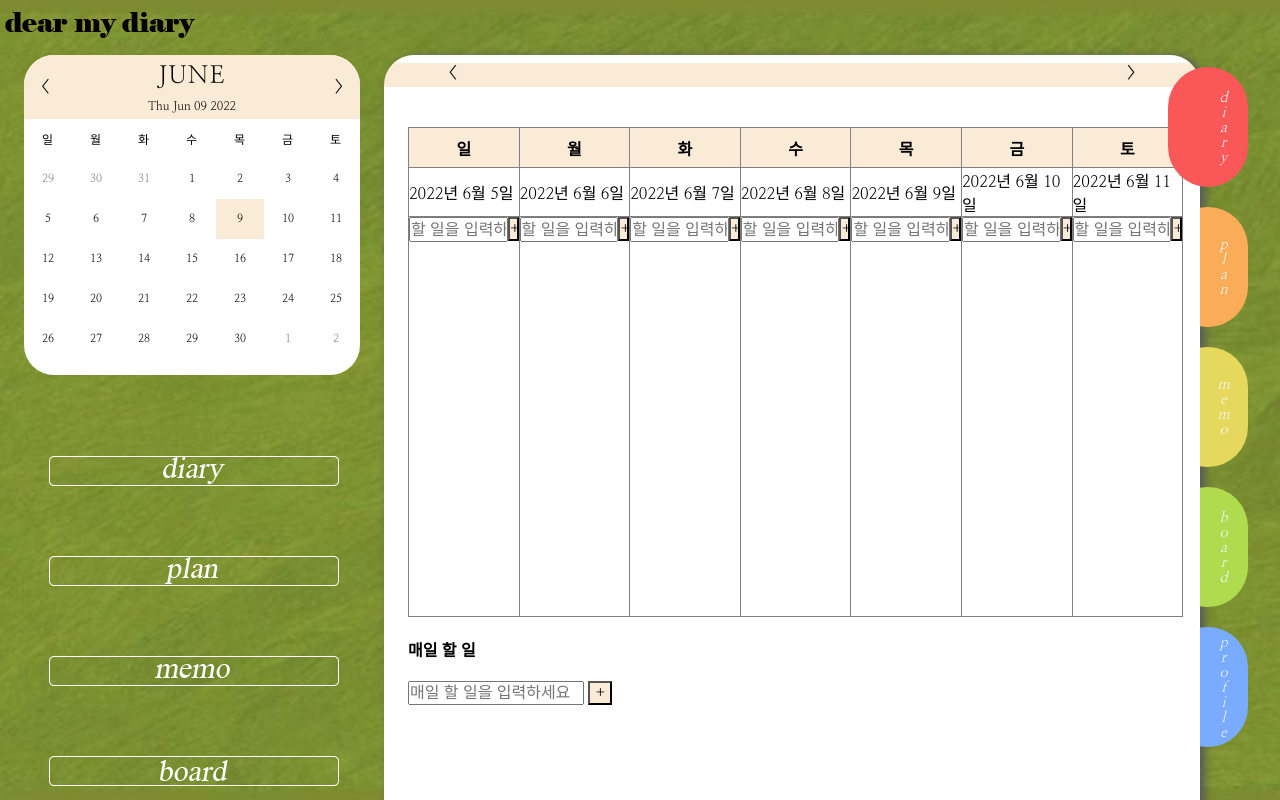
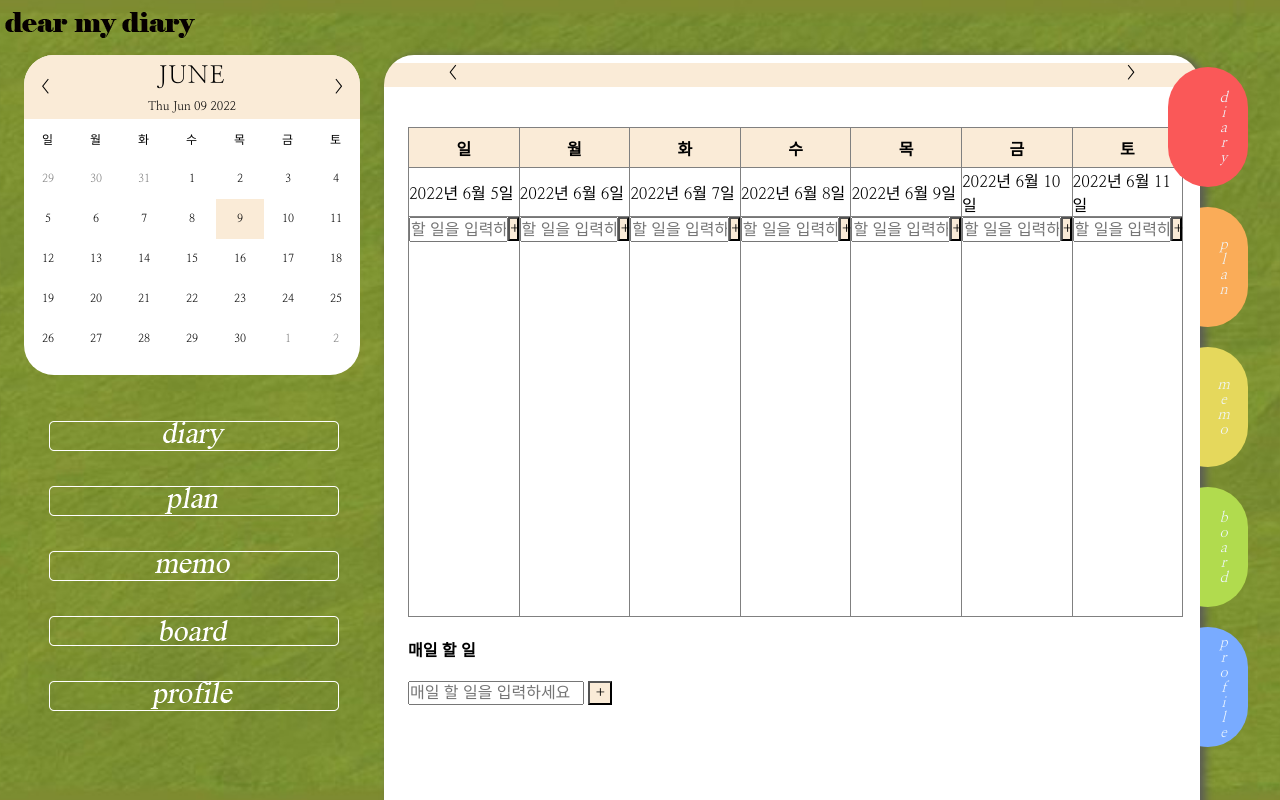
Before and after one commit to SooY2/diary, a plain HTML site: page diary_page/diarypage_table.html in a window 1280 px wide. Shown: the top 800 px of the page. Drawn offline with nearby package versions, Linux system fonts and the light colour scheme.

Commit message:
Update diarypage_table.html

```diff
--- a/diary_page/diarypage_table.html
+++ b/diary_page/diarypage_table.html
@@ -5,7 +5,7 @@
 
         <meta charset="UTF-8">
         <meta content="width=device-width", initial-scale="1.0">
-        <link rel="stylesheet" href="../mainpage.css">
+        <link rel="stylesheet" href="mainpage.css">
 		<link rel="stylesheet" href="calendar.css">
         <link rel="stylesheet" href="diarypage_table.css">
 
```
